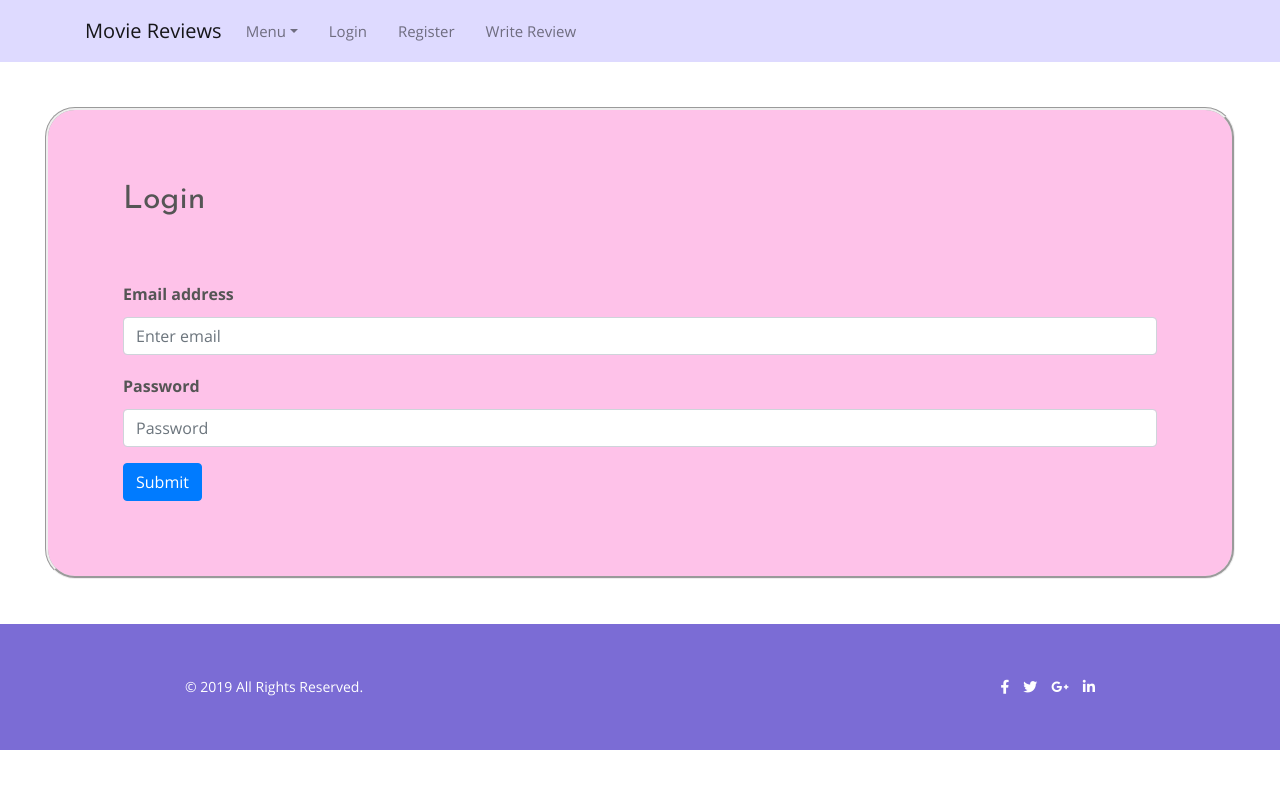
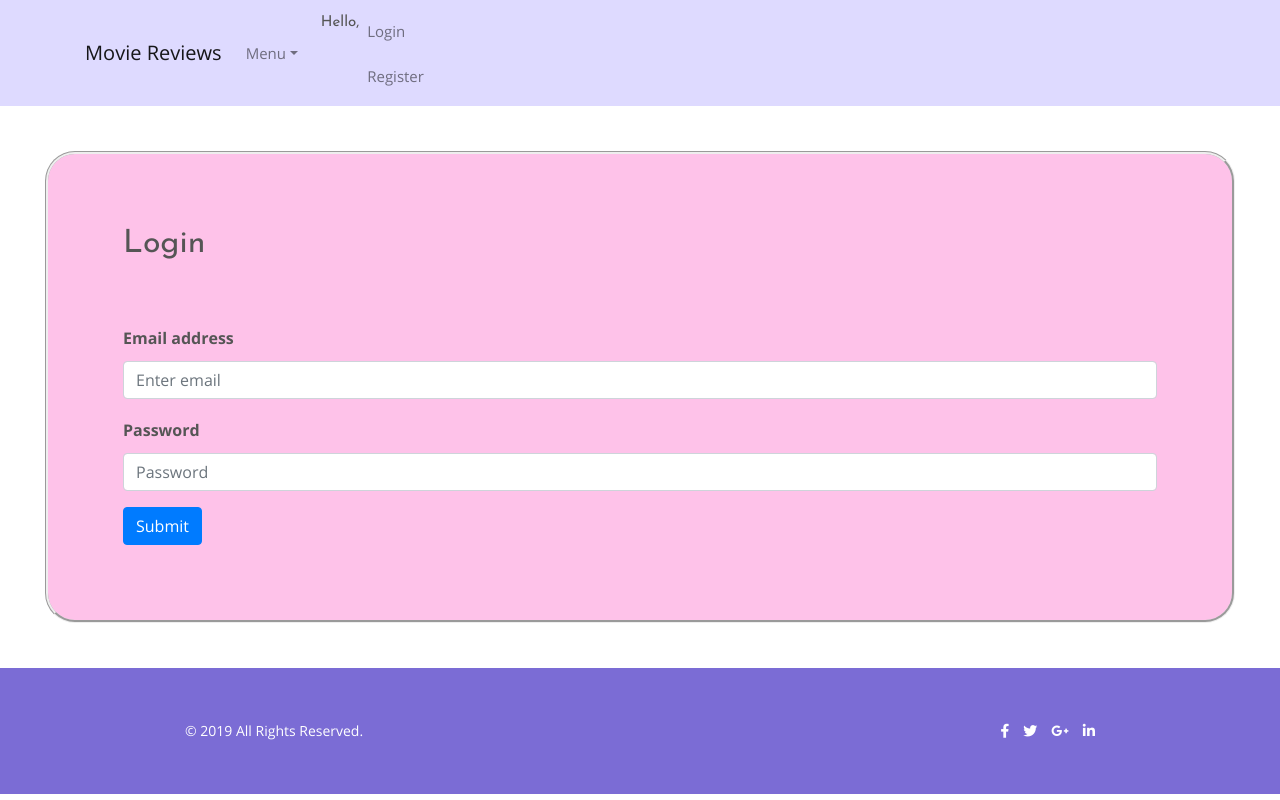
Before and after one commit to MoviesReviews/MoviesReviews.github.pages, a React (Vite) app in the folder client/: page /login in a window 1280 px wide. Built offline with nearby package versions, Linux system fonts and the light colour scheme.

Commit message:
Auth Context added

```diff
--- a/client/src/App.jsx
+++ b/client/src/App.jsx
@@ -12,6 +12,7 @@ import ReviewDetails from './Components/detailsReview/ReviewDetails'
 import NotFound from './Components/notFound/NotFound'
 import * as userService from './services/userService'
 import { useState } from 'react'
+import { AuthContext } from './contexts/authContext'
 
 
 function App() {
@@ -38,9 +39,18 @@ function App() {
     navigate('/')
   }
 
+  const authContext = {
+    email: authState.email,
+    username: authState.username,
+    token: authState.accessToken,
+    _id: authState._id,
+    isAunthenticated: !!authState.email
+  }
+
   return (
     <>
       <div className="main-container yoga-template">
+        <AuthContext.Provider value={authContext}>
           <Navbar />
 
           <Routes>
@@ -55,6 +65,7 @@ function App() {
           </Routes>
 
           <Footer />
+        </AuthContext.Provider>
       </div>
 
     </>
--- a/client/src/Components/navbar/Navbar.jsx
+++ b/client/src/Components/navbar/Navbar.jsx
@@ -4,8 +4,12 @@ import Navbar from 'react-bootstrap/Navbar';
 import NavDropdown from 'react-bootstrap/NavDropdown';
 import styles from './Navbar.module.css'
 import { Link } from 'react-router-dom';
+import { useContext } from 'react';
+import { AuthContext } from '../../contexts/authContext';
 
 function NavbarMenu() {
+    const authContext = useContext(AuthContext)
+
     return (
         <Navbar collapseOnSelect expand="lg" className={`bg - body - tertiary' ${styles['navbar-container']}`}  >
             <Container>
@@ -20,10 +24,23 @@ function NavbarMenu() {
                         </NavDropdown>
                     </Nav>
                     <Nav>
-                        <Nav.Link as={Link} to='/login' className={`${styles.link} ${styles.main}`}>Login</Nav.Link>
-                        <Nav.Link as={Link} to='/register' className={`${styles.link} ${styles.main}`}>Register</Nav.Link>
-                        <Nav.Link as={Link} to='/create-review' className={`${styles.link} ${styles.main}`}>Write Review</Nav.Link>
+                        <h1>Hello, {authContext.username}</h1>
+
+                        {authContext.isAuthenticated &&
+                            <div>
+                                <Nav.Link as={Link} to='/create-review' className={`${styles.link} ${styles.main}`}>Write Review</Nav.Link>
+                                <Nav.Link as={Link} to='/logout' className={`${styles.link} ${styles.main}`}>Logout</Nav.Link>
+                            </div>
+                        }
+                        {!authContext.isAuthenticated &&
+                            <div>
+                                <Nav.Link as={Link} to='/login' className={`${styles.link} ${styles.main}`}>Login</Nav.Link>
+                                <Nav.Link as={Link} to='/register' className={`${styles.link} ${styles.main}`}>Register</Nav.Link>
+                            </div>
+                        }
                     </Nav>
+
+
                 </Navbar.Collapse>
             </Container>
         </Navbar >
--- /dev/null
+++ b/client/src/contexts/authContext.js
@@ -0,0 +1,3 @@
+import { createContext } from "react"
+
+export const AuthContext = createContext()
```
Lines whose indentation alone changed are shown as unchanged.
